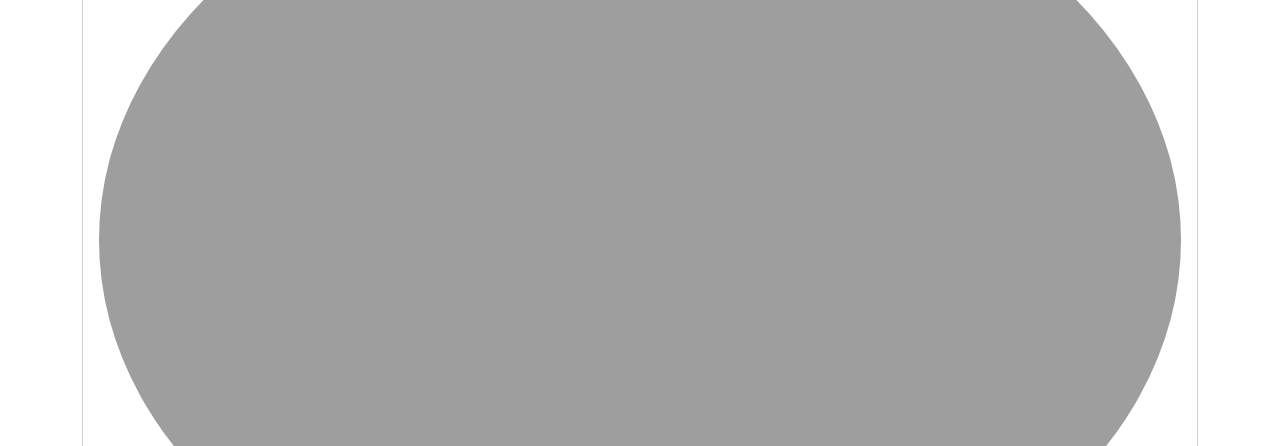
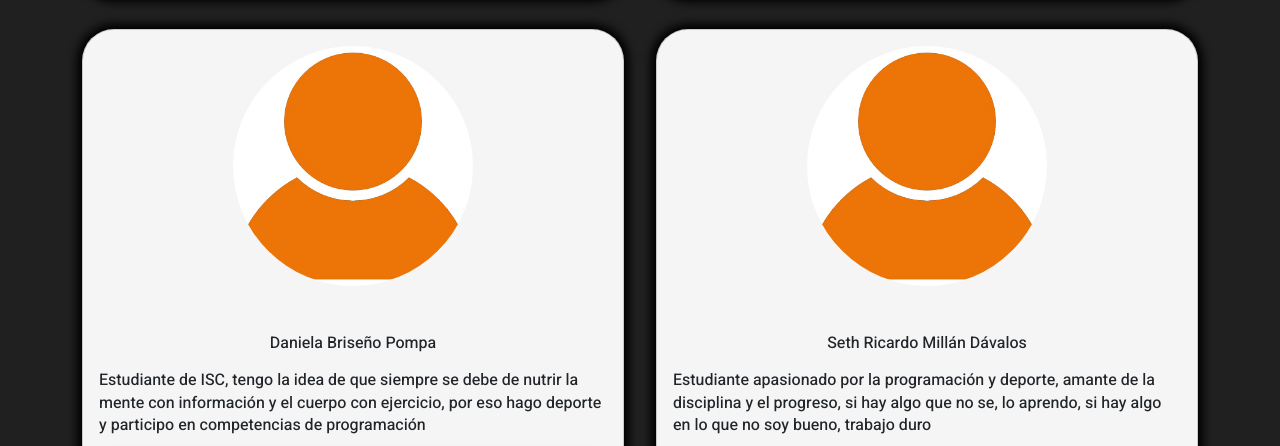
Before and after one commit to MarianoGarciaGz/Cards-IEEE, a plain HTML site: page index.html in a window 1280 px wide. Shown: the part 610-1056 px from the top of the page. Drawn offline with nearby package versions, Linux system fonts and the light colour scheme; the site is published under a folder, as on GitHub Pages, so addresses that start at the root find nothing.

Commit message:
Merge and path fixes

```diff
--- a/index.html
+++ b/index.html
@@ -6,7 +6,7 @@
     <meta name="viewport" content="width=device-width, initial-scale=1.0">
     <title>IEEE - Computer Society</title>
     <!-- icon -->
-    <link rel="shortcut icon" href="/assets/img/itm-logo.png" type="image/x-icon">
+    <link rel="shortcut icon" href="assets/img/itm-logo.png" type="image/x-icon">
     <!-- bootstrap -->
     <link href="https://cdn.jsdelivr.net/npm/bootstrap@5.3.2/dist/css/bootstrap.min.css" rel="stylesheet"
         integrity="sha384-T3c6CoIi6uLrA9TneNEoa7RxnatzjcDSCmG1MXxSR1GAsXEV/Dwwykc2MPK8M2HN" crossorigin="anonymous">
@@ -16,9 +16,9 @@
     <link rel="preconnect" href="https://fonts.gstatic.com" crossorigin>
     <link href="https://fonts.googleapis.com/css2?family=Heebo:wght@500&display=swap" rel="stylesheet">
     <!-- reset -->
-    <link rel="stylesheet" href="/assets/css/app.css">
+    <link rel="stylesheet" href="assets/css/app.css">
     <!-- styles -->
-    <link rel="stylesheet" href="/assets/css/style.css">
+    <link rel="stylesheet" href="assets/css/style.css">
 </head>
 
 <body>
@@ -39,7 +39,7 @@
                 <a class="card-btn--linkedin btn w-100 p-2" href=""><i class="bi bi-linkedin me-2"></i>Linkedin</a>
             </div>
         </div>
-    <script src="script.js"></script>
+    <script src="assets/js/script.js"></script>
 </body>
 
 </html>
```
Also changed, not shown: assets/js/script.js (renamed from script.js).
